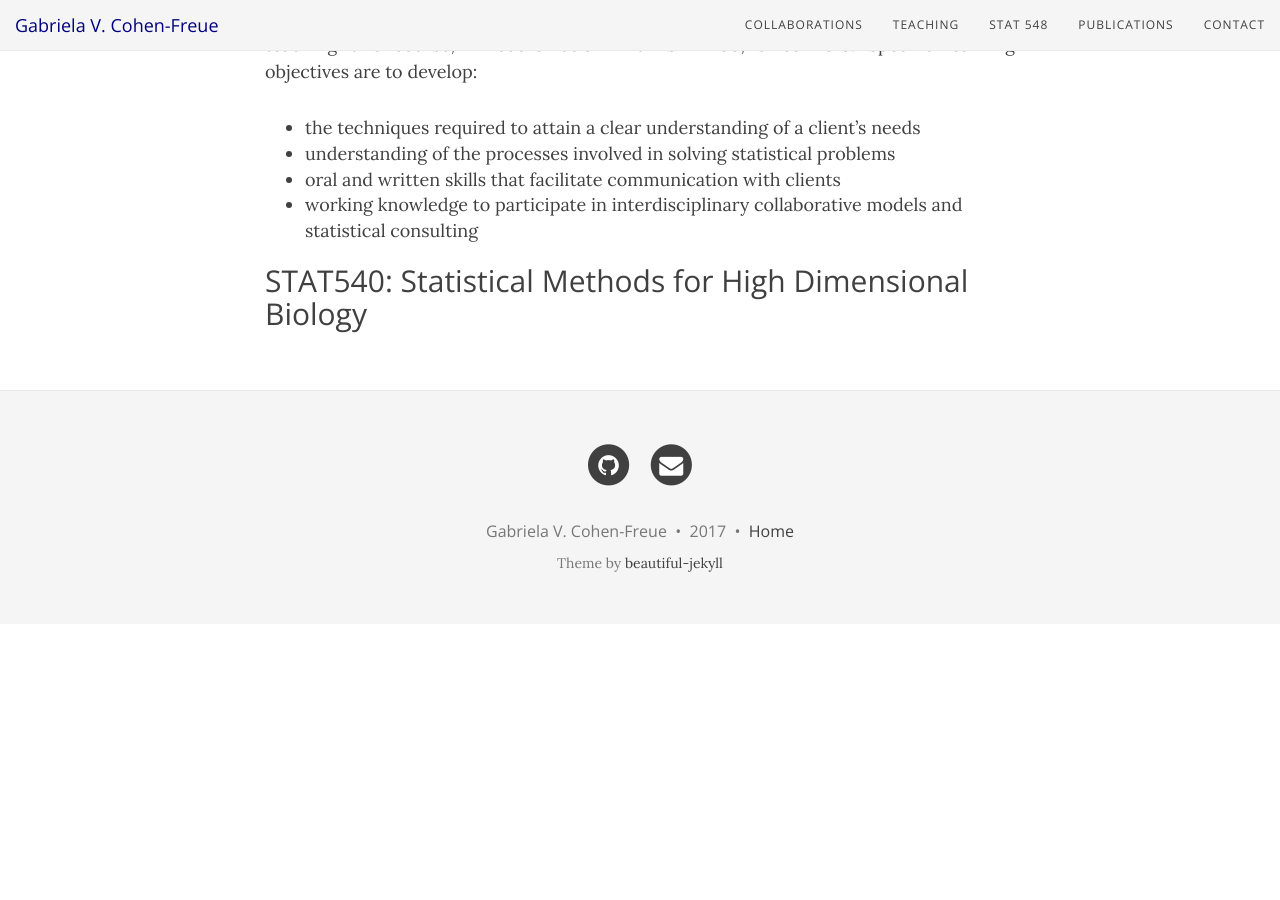
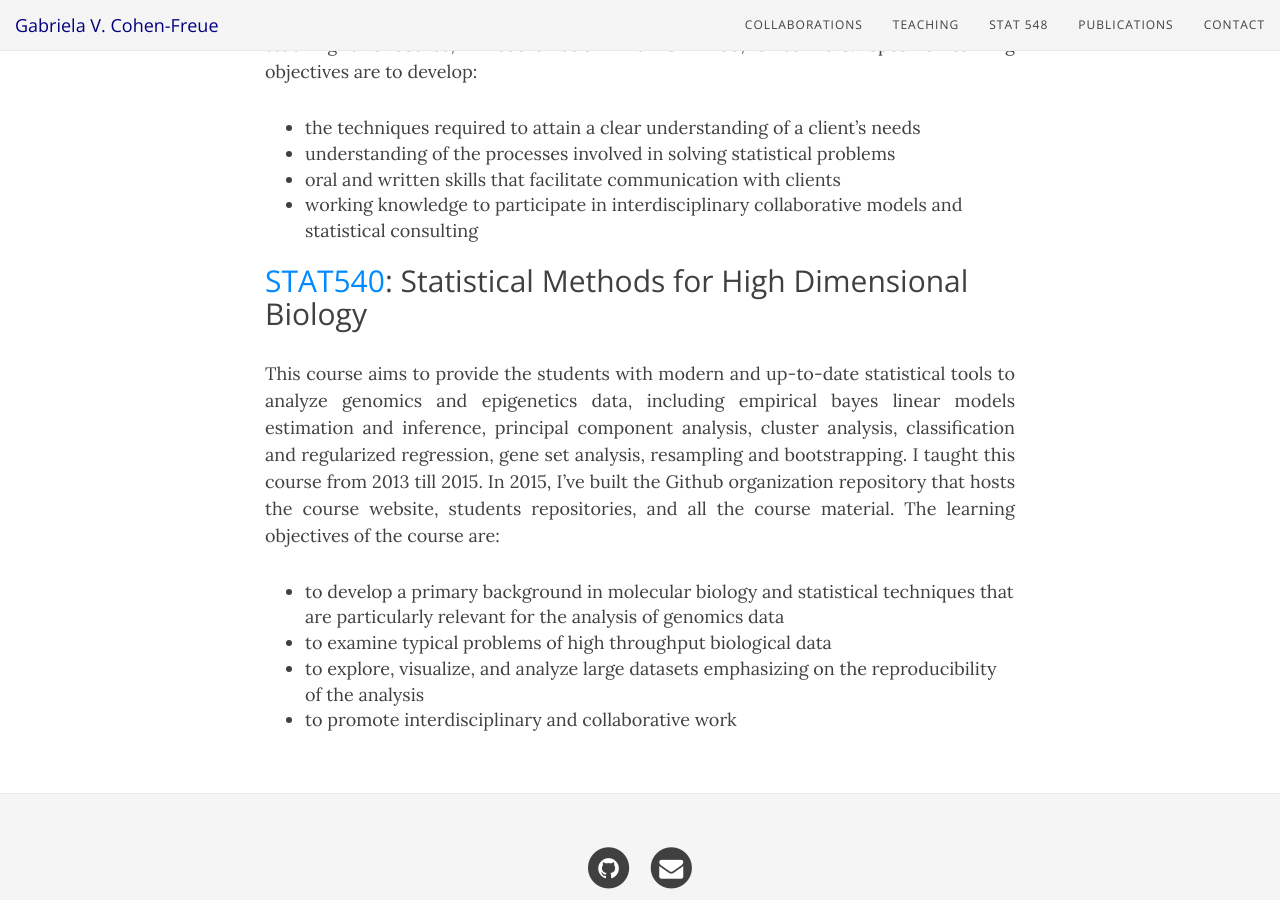
Before and after one commit to gcohenfr/gcohenfr.github.io, a Jekyll site: the page built from teach.md, in a window 1280 px wide and 900 px high, scrolled down 1012 px. Built offline with Jekyll 4.4.1, drawn with Linux system fonts in a browser that asks for light colours; nearby versions of some CDN libraries; before the commit the page ends 1636 px from its top, so only the background shows below that.

Commit message:
Update teach.md
update of S540

```diff
--- a/teach.md
+++ b/teach.md
@@ -24,4 +24,11 @@ The overall objective of this course is to train students to develop the skills
 -	oral and written skills that facilitate communication with clients
 -	working knowledge to participate in interdisciplinary collaborative models and statistical consulting
 
-## STAT540: Statistical Methods for High Dimensional Biology
+## [STAT540](https://stat540-ubc.github.io): Statistical Methods for High Dimensional Biology
+
+This course aims to provide the students with modern and up-to-date statistical tools to analyze genomics and epigenetics data, including empirical bayes linear models estimation and inference, principal component analysis, cluster analysis, classification and regularized regression, gene set analysis, resampling and bootstrapping. I taught this course from 2013 till 2015. In 2015, I've built the Github organization repository that hosts the course website, students repositories, and all the course material. The learning objectives of the course are:
+
+- to develop a primary background in molecular biology and statistical techniques that are particularly relevant for the analysis of genomics data
+- to examine typical problems of high throughput biological data
+- to explore, visualize, and analyze large datasets emphasizing on the reproducibility of the analysis
+- to promote interdisciplinary and collaborative work
```
